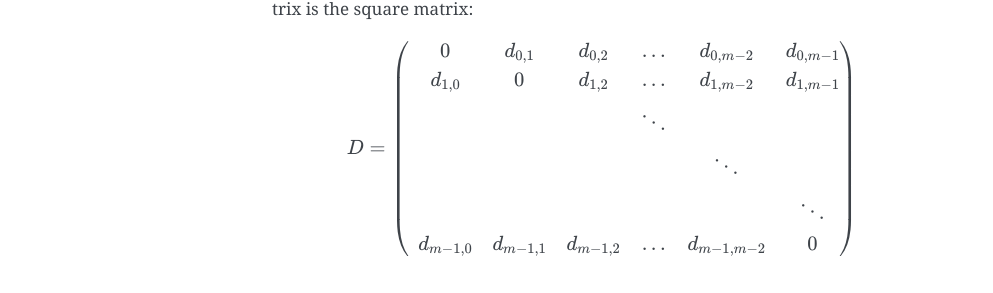
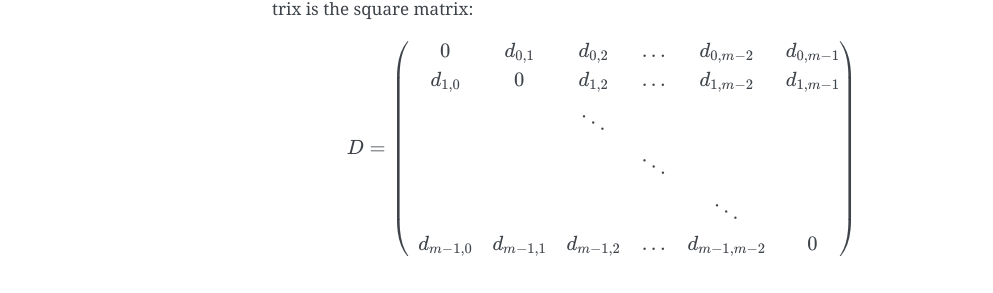
Before and after one commit to notgmt1337/CSPath, a Sphinx documentation site: the page built from docs/how-to/graph-parse.rst, in a window 1280 px wide. Shown: the part 511-804 px from the top of the page, without its empty margins (148-1141 px from the left). Built offline with Sphinx 7.4.7, drawn with Linux system fonts in a browser that asks for light colours.

```diff
--- a/docs/how-to/graph-parse.rst
+++ b/docs/how-to/graph-parse.rst
@@ -30,9 +30,9 @@ The distance matrix is the square matrix:
         \begin{pmatrix}
               0          & d_{0, 1}   & d_{0, 2}     & ...    & d_{0, m-2}   & d_{0, m-1} \\
               d_{1, 0}   & 0          & d_{1, 2}     & ...    & d_{1, m-2}   & d_{1, m-1} \\
+                         &            & \ddots       &        &              &            \\
                          &            &              & \ddots &              &            \\
                          &            &              &        & \ddots       &            \\
-                         &            &              &        &              & \ddots     \\
               d_{m-1, 0} & d_{m-1, 1} & d_{m - 1, 2} & ...    & d_{m-1, m-2} & 0
         \end{pmatrix}
 
```
